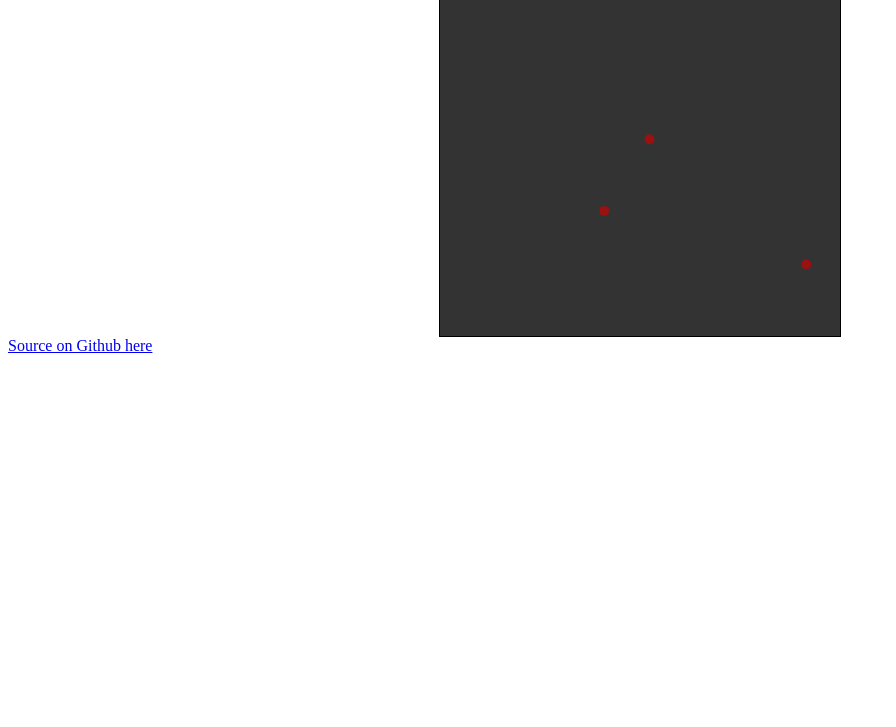
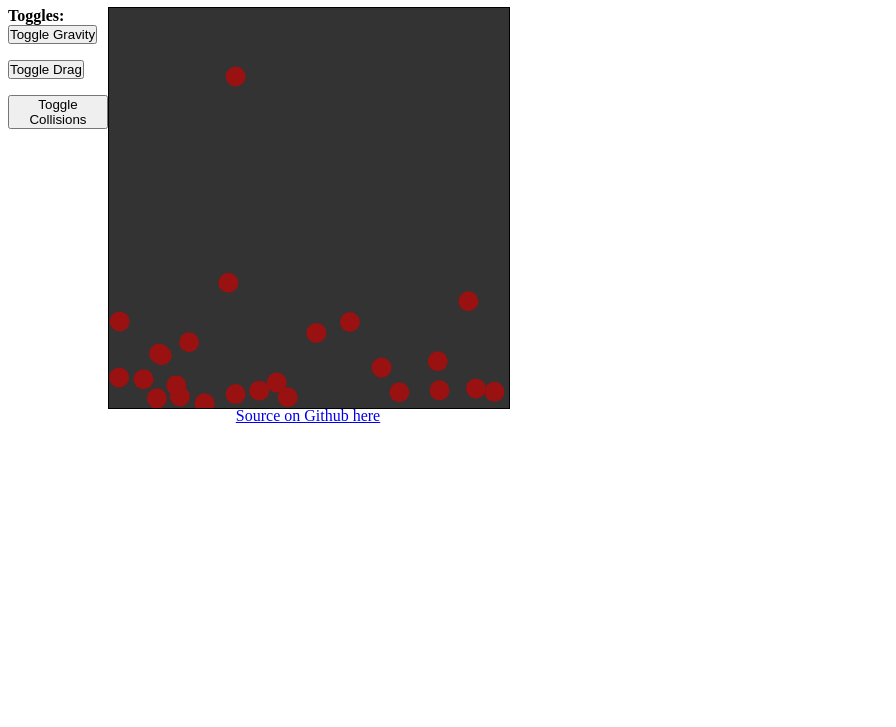
Before and after one commit to madsobitsoe/jsParticles, a plain HTML site: page index.html in a window 1280 px wide. Shown: the part 73-800 px from the top of the page, without its empty margins (0-896 px from the left). Drawn offline with Linux system fonts and the light colour scheme.

Commit message:
Added collisions - Rewrote 'vector' stuff

```diff
--- a/index.html
+++ b/index.html
@@ -8,9 +8,44 @@
       canvas{ display: block; margin: 0px auto; border: 1px solid #000;}
     </style>
   </head>
+
+
   <body>
-    <canvas id="game"></canvas>
+
+<div id="container" style="width:600px">
+
+<div id="header" style=style="background-color:#FFD700;height:200px;width:100px;float:left;" >
+<h1>Canvas-balls</h1>
+</div>
+
+
+<div id="buttons" style="background-color:#FFFFFF;height:200px;width:100px;float:left;">
+<b>Toggles:</b><br>
+<button type="button" onclick="toggleGravity()">Toggle Gravity</button>
+<p>
+<button type="button" onclick="toggleDrag()">Toggle Drag</button>
+<p>
+<button type="button" onclick="toggleCollisions()">Toggle Collisions</button>
+
+</div>
+
+
+<div id="content" style="background-color:#EEEEEE;height:400px;width:400px;float:left;">
+
+
+
+
+     <canvas id="game"></canvas>
     <script src="jsParticles.js"></script>
-    <a href="https://github.com/madsobitsoe/jsParticles">Source on Github here</a>
+</div>
+
+
+
+    <div id="footer" style="background-color:#FFFFFF;clear:both;text-align:center;">
+<a href="https://github.com/madsobitsoe/jsParticles">Source on Github here</a></div>
+
+
+
+
   </body>
 </html>
--- a/jsParticles.js
+++ b/jsParticles.js
@@ -16,11 +16,16 @@ canvas.setAttribute('tabindex', 1);
 var ctx = canvas.getContext("2d");
 var FPS = 1000 / 60;
 // Create gravity vector
-var gravity = new Vector(1.2, pi);
+var gravity = { Angle:pi, Length:1.75 };
+
 // Create counter for for creating new particles
 var Counter = 0;
 // Create array to hold particles
 var ParticleArray = [];
+
+var dist = 999999, overlap = 0;
+//Create some booleans for html interaction
+var useGravity = true, useDrag = true, useCollisions = true;
 
 // Request animation frame from multiple browser engines
 window.requestAnimFrame = (function(){
@@ -47,41 +52,48 @@ window.cancelRequestAnimFrame = (function() {
 
 // Particle class
 // -----------------------------------------------------------------------------
-function Particle(){
+function Particle(X, Y, vector)
+{
+    this.X = X || Particle.prototype.X;
+    this.Y = Y || Particle.prototype.Y;
     // The particles movement vector
-    this.OwnVector = new Vector(10, (pi/2));
+    this.vector = vector || Particle.prototype.vector;
 
     this.CheckBounds = function()
     {
-        if(this.Y - this.Radius < 0)
+        if (this.X > Width - this.Radius)
         {
-            this.Y = this.Radius;
-            this.OwnVector.Angle *= -1;
-            this.OwnVector.Length = (this.OwnVector.Length * this.Elasticity) * -1 ;
+            this.X = 2 * (Width - this.Radius) - this.X;
+            this.vector.Angle *= -1;
+            this.vector.Length *= this.Elasticity;
+        }
+        if (this.X < this.Radius)
+        {
+            this.X = 2 * this.Radius - this.X;
+            this.vector.Angle *= -1;
+            this.vector.Length *= this.Elasticity;
         }
 
-        if(this.Y + this.Radius > Height)
+        if(this.Y > Height - this.Radius)
         {
-            this.Y = Height - this.Radius;
-            this.OwnVector.Angle *= -1;
-            this.OwnVector.Length = (this.OwnVector.Length * this.Elasticity) * -1 ;
+            this.Y = 2 * (Height - this.Radius) - this.Y;
+            this.vector.Angle = - this.vector.Angle;
+            this.vector.Length = (this.vector.Length * this.Elasticity) * -1 ;
         }
 
-        if(this.X - this.Radius <= 0 ||
-           this.X + this.Radius > Width)
+        if(this.Y  < this.Radius)
         {
-            this.OwnVector.Angle *= -1;
-            this.OwnVector.Length *= this.Elasticity;
-
+            this.Y = 2 * this.Radius - this.Y;
+            this.vector.Angle = - this.vector.Angle;
+            this.vector.Length = (this.vector.Length * this.Elasticity) * -1 ;
         }
-
     };
 
     this.Move = function()
     {
-        // Update position based on speed, Angle
-        this.X += Math.sin(this.OwnVector.Angle) * this.OwnVector.Length;
-        this.Y -= Math.cos(this.OwnVector.Angle) * this.OwnVector.Length;
+        // Update position based on speed and angle
+        this.X += Math.sin(this.vector.Angle) * this.vector.Length;
+        this.Y -= Math.cos(this.vector.Angle) * this.vector.Length;
     };
 
     this.Reset = function()
@@ -91,20 +103,28 @@ function Particle(){
     };
     this.ExperienceDrag = function()
     {
-     this.OwnVector.Length *= this.Drag;
+        this.vector.Length *= this.Drag;
     };
 
     this.ExperienceGravity = function()
     {
-        this.OwnVector = AddVectors(this.OwnVector, gravity);
+        this.vector = AddVectors(this.vector, gravity);
     };
 
     this.Update = function()
     {
         this.CheckBounds();
-        this.ExperienceGravity();
-        this.ExperienceDrag();
         this.Move();
+
+        if (useGravity)
+        {
+            this.ExperienceGravity();
+        }
+
+        if (useDrag)
+        {
+            this.ExperienceDrag();
+        }
     };
 }
 
@@ -112,12 +132,11 @@ Particle.prototype =
     {
         X: 50,
         Y: 50,
-        Radius: 5,
-        Thickness: 0,
-        OwnVector: new Vector(1, 0),
-        Mass: 1,
+        Radius: 10,
+        vector: { Angle:(pi/4), Length: 10 },
+        Mass: 10,
         Drag: 0.997,
-        Elasticity: 1,
+        Elasticity: 0.75,
         Color: '#911',
         Paint: function()
         {
@@ -128,9 +147,6 @@ Particle.prototype =
         }
     };
 Particle.prototype.constructor = Particle;
-
-
-
 
 // Create a background object
 var BG = {
@@ -156,6 +172,7 @@ function Paint(){
 function NewGame()
 {
     ParticleArray = [new Particle()];
+
     Loop();
 }
 
@@ -167,16 +184,22 @@ function Loop()
     for (i = 0; i < ParticleArray.length; i++)
     {
         ParticleArray[i].Update();
+        if (useCollisions)
+        {
+            for (j = i + 1; j < ParticleArray.length; j++)
+            {
+                Collide(ParticleArray[i], ParticleArray[j]);
+            }
+        }
     }
-
-    if (120 / Counter == 1)
+    if (12 / Counter == 1)
     {
         ParticleArray.push(new Particle());
         Counter = 0;
     }
-    Counter++;
+        Counter++;
 
-    if (ParticleArray.length > 10)
+    if (ParticleArray.length > 100)
     {
         ParticleArray = [new Particle()];
     }
@@ -185,30 +208,90 @@ function Loop()
 // Start the main loop
 NewGame();
 
-// Very simple vector implementation
-// :---------------------------------------------------------------------------:
-function Vector(Length, Angle)
-{
-    this.Length = Length;
-    this.Angle = Angle;
-};
-Vector.prototype =
-    {
-        Length: 1,
-        Angle: 1
-    };
-Vector.prototype.constructor = Vector;
 
 
-// Takes two vectors as input, returns the resulting vector from adding them
+
+// Collision function for round particles
+function Collide(p1, p2)
+{
+
+    // Calculate delta x, delta y and then the hypothenuse between for actual distance
+    var dx = Math.abs(p1.X - p2.X);
+    var dy = Math.abs(p1.Y - p2.Y);
+
+    var dist = Math.sqrt((dx*dx) + (dy*dy));
+
+    if (dist <= p1.Radius + p2.Radius)
+    {
+
+        var tangent = Math.atan2(dy, dx) + 0.5 * pi;
+        var total_mass = p1.Mass + p2.Mass;
+
+        p1.vector = AddVectors(
+            {
+                Angle:p1.vector.Angle,
+                Length:(p1.vector.Length *
+                        (p1.Mass-p2.Mass)/total_mass)
+            },
+            {
+                Angle:tangent,
+                Length:(2 * p2.vector.Length * p2.Mass/ total_mass) }
+        );
+
+        p2.vector =  AddVectors(
+            {
+                Angle:p2.vector.Angle,
+                Length:(p2.vector.Length * (p2.Mass-p1.Mass)/total_mass)
+            },
+            {
+                Angle:(tangent + pi),
+                Length:(2 * p1.vector.Length * p1.Mass / total_mass)
+            }
+
+        );
+
+        p1.vector.Length *= p1.Elasticity;
+        p2.vector.Length *= p2.Elasticity;
+
+
+
+        overlap = 0.5 * (p1.Radius + p2.Radius - dist + 1);
+        p1.X += Math.sin(tangent) * overlap;
+        p1.Y -= Math.cos(tangent) * overlap;
+        p2.X -= Math.sin(tangent) * overlap;
+        p2.Y += Math.cos(tangent) * overlap;
+    }
+}
+
+
+
 function AddVectors (vector1, vector2)
 {
     var x = Math.sin(vector1.Angle) * vector1.Length + Math.sin(vector2.Angle) * vector2.Length;
     var y = Math.cos(vector1.Angle) * vector1.Length + Math.cos(vector2.Angle) * vector2.Length;
 
-    var Angle = ((0.5 * pi) - Math.atan2(y, x));
-    var Length = Math.sqrt(x*x + y*y);
+    var angle = ((0.5 * pi) - Math.atan2(y, x));
+    var length = Math.sqrt(x*x + y*y);
 
-    var newVec = new Vector(Length, Angle);
-    return newVec;
+
+
+    return { Angle: angle, Length: length };
 }
+
+
+
+
+// Functions to toggle settings from html buttons
+function toggleGravity()
+{
+    useGravity = !useGravity;
+}
+
+function toggleDrag()
+{
+    useDrag = ! useDrag;
+}
+function toggleCollisions()
+{
+    useCollisions = !useCollisions;
+}
```
Also changed, not shown: 1 other file.
